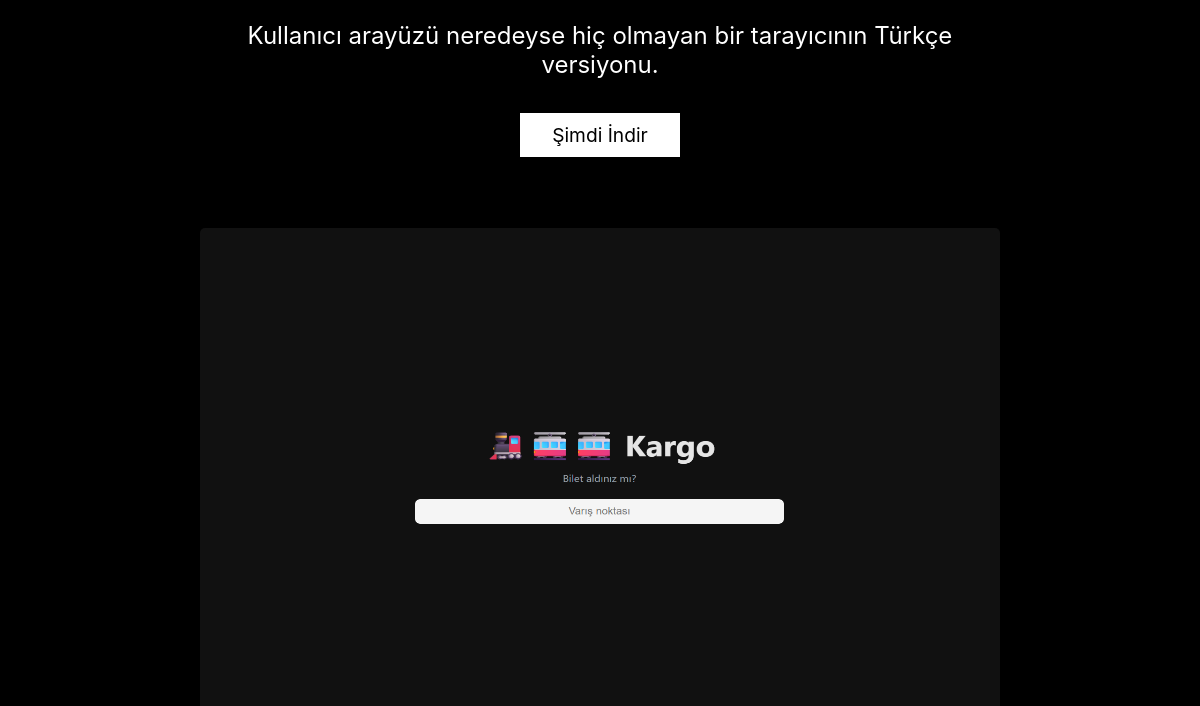
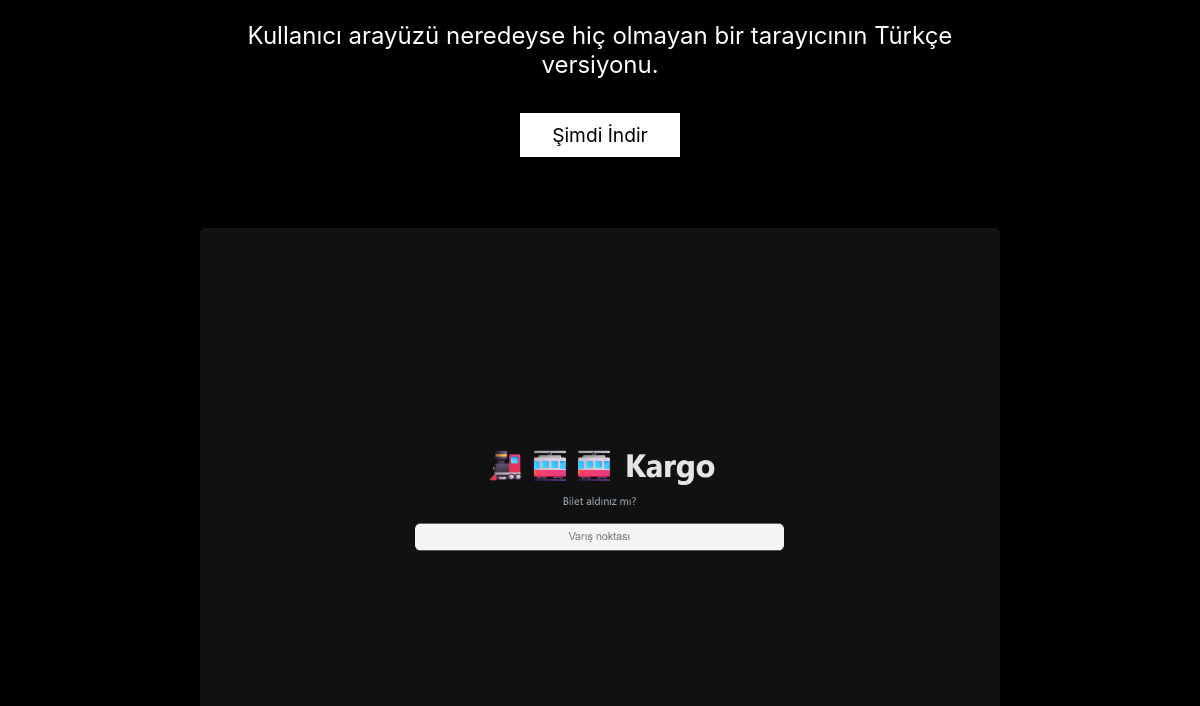
Before and after one commit to aardaakpinar/kargo, an Electron app: page docs/index.html in a window 1200 px wide. Shown: the part 302-1008 px from the top of the page. Drawn offline with Linux system fonts and the light colour scheme.

Commit message:
Update index.html

```diff
--- a/docs/index.html
+++ b/docs/index.html
@@ -23,7 +23,7 @@
                 <p>Kullanıcı arayüzü neredeyse hiç olmayan bir tarayıcının Türkçe versiyonu.</p>
                 <a class="button" href="https://github.com/aardaakpinar/kargo/releases/latest">Şimdi İndir</a>
             </section>
-            <img src="./example.png" alt="" style="border-radius: 5px;width: 800px;height: 500px;"/>
+            <img src="./example.png" alt="" style="border-radius: 5px;width: 800px;"/>
         </header>
 
         <section id="about" class="about">
```
